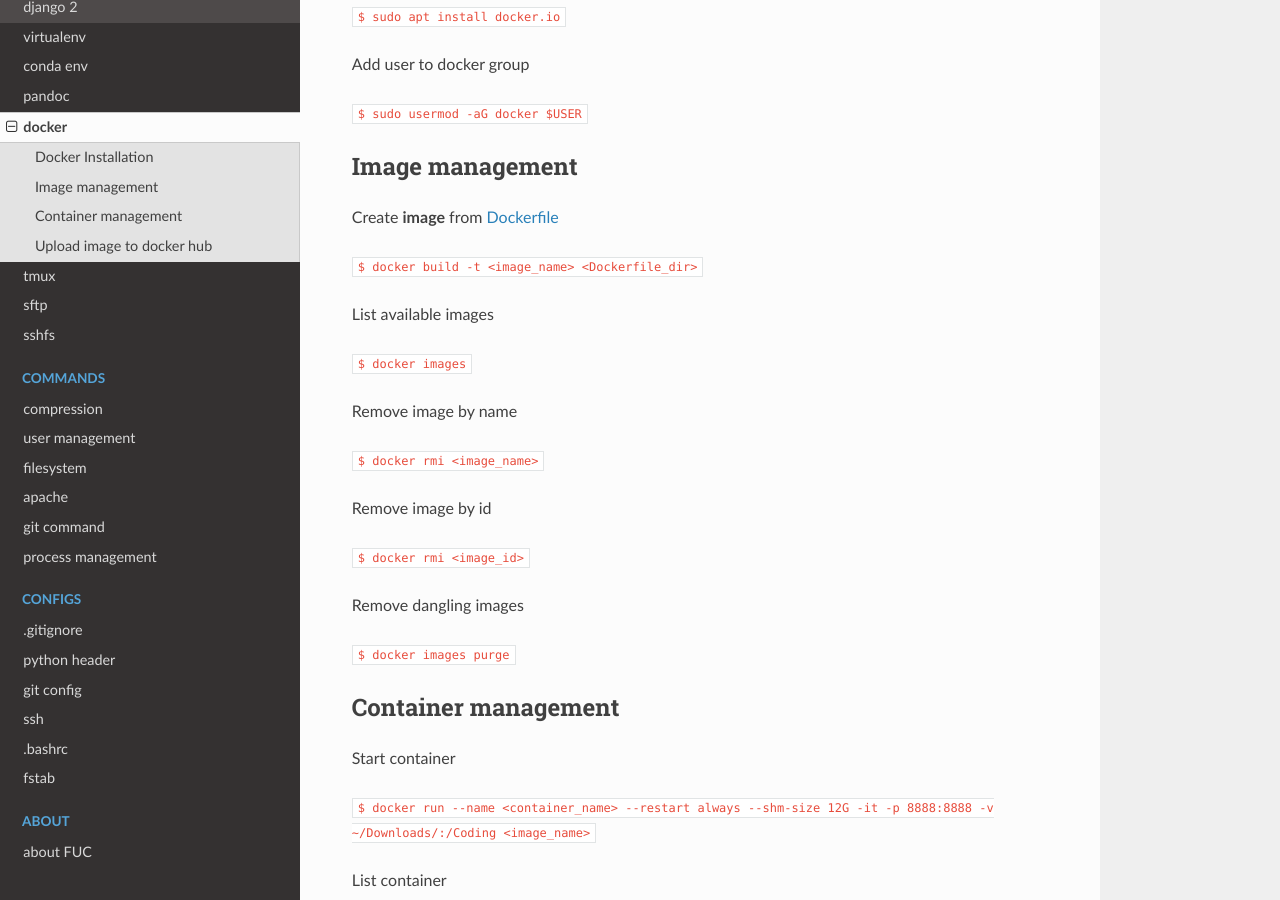
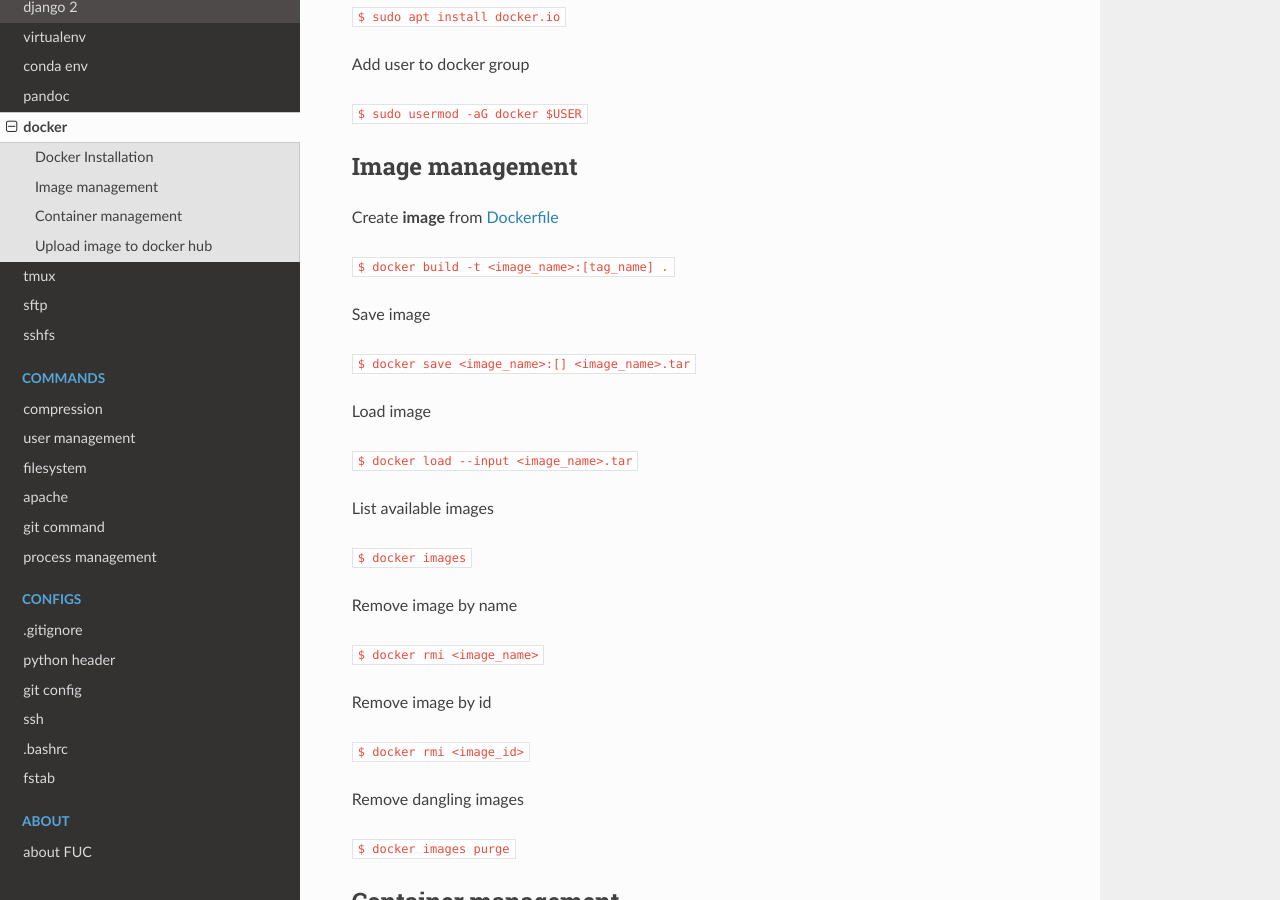
Before and after one commit to PingjunChen/FUC, a Sphinx documentation site: the page built from docs/docker.rst, in a window 1280 px wide and 900 px high, scrolled down 332 px. Built offline with Sphinx 7.4.7 and the Read the Docs theme 2.0.0, drawn with Linux system fonts in a browser that asks for light colours.

Commit message:
add docker image Save and Load

```diff
--- a/docs/docker.rst
+++ b/docs/docker.rst
@@ -23,7 +23,15 @@ Image management
 
 Create **image** from `Dockerfile <https://docs.docker.com/engine/reference/builder/>`_
 
-:code:`$ docker build -t <image_name> <Dockerfile_dir>`
+:code:`$ docker build -t <image_name>:[tag_name] .`
+
+Save image
+
+:code:`$ docker save <image_name>:[] <image_name>.tar`
+
+Load image
+
+:code:`$ docker load --input <image_name>.tar`
 
 List available images
 
```
